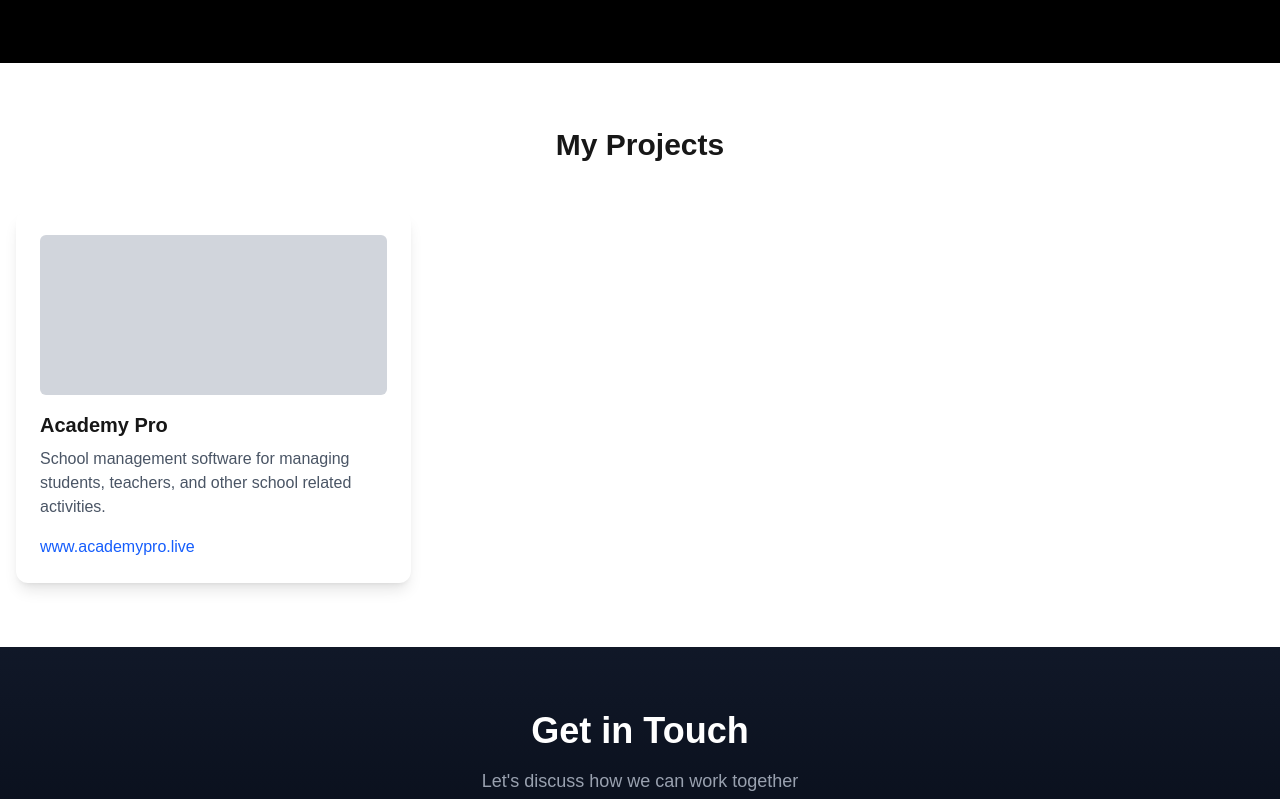
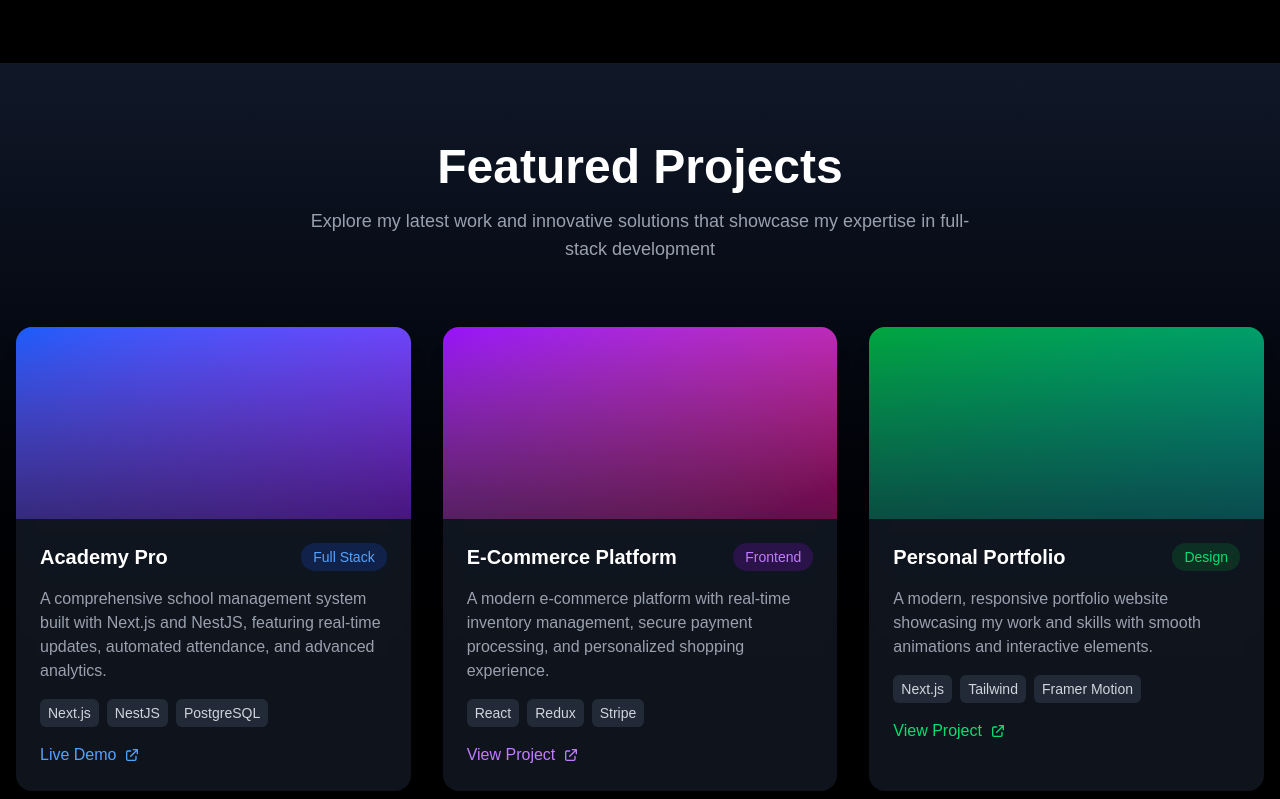
Before and after one commit to ra88ju/my-biodata, a Next.js app: page / in a window 1280 px wide. Shown: the part 1701-2500 px from the top of the page. Built offline with nearby package versions, Linux system fonts and the light colour scheme.

Commit message:
Revamp projects section: enhance layout with new styling, add project cards for Academy Pro, E-Commerce Platform, and Personal Portfolio, and implement animations for improved user experience.

```diff
--- a/app/page.tsx
+++ b/app/page.tsx
@@ -220,26 +220,133 @@ export default function Home() {
         {/* =============================== */}
         {/*        PROJECTS SECTION        */}
         {/* =============================== */}
-        <section id="projects" className="container mx-auto px-4 py-16">
-          <h2 className="text-3xl font-bold text-center mb-12">My Projects</h2>
-          {/* Add your project cards or descriptions here */}
+        <section id="projects" className="container mx-auto px-4 py-20 bg-gradient-to-b from-gray-900 to-black">
+          <div className="text-center mb-16">
+            <h2 className="text-4xl md:text-5xl font-bold text-white mb-4">Featured Projects</h2>
+            <p className="text-gray-400 text-lg max-w-2xl mx-auto">
+              Explore my latest work and innovative solutions that showcase my expertise in full-stack development
+            </p>
+          </div>
+
           <div className="grid grid-cols-1 md:grid-cols-2 lg:grid-cols-3 gap-8">
-            {/* Example Project Card */}
-            <div className="bg-white dark:bg-gray-800 rounded-xl p-6 shadow-lg hover:shadow-xl transition-shadow">
-              {/* Project Image Placeholder */}
-              <div className="w-full h-40 bg-gray-300 dark:bg-gray-700 rounded-md mb-4"></div>
-              <h3 className="text-xl font-bold mb-2">Academy Pro</h3>
-              <p className="text-gray-600 dark:text-gray-300 mb-4">
-                School management software for managing students, teachers, and other school related activities.
-              </p>
-              <div className="flex space-x-4">
+            {/* Academy Pro Project Card */}
+            <motion.div
+              initial={{ opacity: 0, y: 20 }}
+              whileInView={{ opacity: 1, y: 0 }}
+              viewport={{ once: true }}
+              transition={{ duration: 0.5 }}
+              className="group relative bg-gray-800/50 backdrop-blur-sm rounded-2xl overflow-hidden shadow-xl hover:shadow-2xl transition-all duration-300"
+            >
+              <div className="relative h-48 overflow-hidden">
+                <div className="w-full h-full bg-gradient-to-br from-blue-600 to-purple-600"></div>
+                <div className="absolute inset-0 bg-gradient-to-t from-gray-900 to-transparent opacity-60"></div>
+              </div>
+              <div className="p-6">
+                <div className="flex items-center justify-between mb-4">
+                  <h3 className="text-xl font-bold text-white">Academy Pro</h3>
+                  <span className="px-3 py-1 bg-blue-600/20 text-blue-400 rounded-full text-sm">Full Stack</span>
+                </div>
+                <p className="text-gray-400 mb-4">
+                  A comprehensive school management system built with Next.js and NestJS, featuring real-time updates, automated attendance, and advanced analytics.
+                </p>
+                <div className="flex flex-wrap gap-2 mb-4">
+                  <span className="px-2 py-1 bg-gray-700/50 text-gray-300 rounded-md text-sm">Next.js</span>
+                  <span className="px-2 py-1 bg-gray-700/50 text-gray-300 rounded-md text-sm">NestJS</span>
+                  <span className="px-2 py-1 bg-gray-700/50 text-gray-300 rounded-md text-sm">PostgreSQL</span>
+                </div>
+                <div className="flex items-center justify-between">
+                  <a
+                    href="https://www.academypro.live/"
+                    target="_blank"
+                    rel="noopener noreferrer"
+                    className="text-blue-400 hover:text-blue-300 transition-colors flex items-center gap-2"
+                  >
+                    <span>Live Demo</span>
+                    <svg className="w-4 h-4" fill="none" stroke="currentColor" viewBox="0 0 24 24">
+                      <path strokeLinecap="round" strokeLinejoin="round" strokeWidth="2" d="M10 6H6a2 2 0 00-2 2v10a2 2 0 002 2h10a2 2 0 002-2v-4M14 4h6m0 0v6m0-6L10 14" />
+                    </svg>
+                  </a>
+                </div>
+              </div>
+            </motion.div>
 
-                <a href="https://www.academypro.live/" className="text-blue-600"> www.academypro.live</a>
+            {/* E-Commerce Project Card */}
+            <motion.div
+              initial={{ opacity: 0, y: 20 }}
+              whileInView={{ opacity: 1, y: 0 }}
+              viewport={{ once: true }}
+              transition={{ duration: 0.5, delay: 0.1 }}
+              className="group relative bg-gray-800/50 backdrop-blur-sm rounded-2xl overflow-hidden shadow-xl hover:shadow-2xl transition-all duration-300"
+            >
+              <div className="relative h-48 overflow-hidden">
+                <div className="w-full h-full bg-gradient-to-br from-purple-600 to-pink-600"></div>
+                <div className="absolute inset-0 bg-gradient-to-t from-gray-900 to-transparent opacity-60"></div>
               </div>
-            </div>
+              <div className="p-6">
+                <div className="flex items-center justify-between mb-4">
+                  <h3 className="text-xl font-bold text-white">E-Commerce Platform</h3>
+                  <span className="px-3 py-1 bg-purple-600/20 text-purple-400 rounded-full text-sm">Frontend</span>
+                </div>
+                <p className="text-gray-400 mb-4">
+                  A modern e-commerce platform with real-time inventory management, secure payment processing, and personalized shopping experience.
+                </p>
+                <div className="flex flex-wrap gap-2 mb-4">
+                  <span className="px-2 py-1 bg-gray-700/50 text-gray-300 rounded-md text-sm">React</span>
+                  <span className="px-2 py-1 bg-gray-700/50 text-gray-300 rounded-md text-sm">Redux</span>
+                  <span className="px-2 py-1 bg-gray-700/50 text-gray-300 rounded-md text-sm">Stripe</span>
+                </div>
+                <div className="flex items-center justify-between">
+                  <a
+                    href="#"
+                    className="text-purple-400 hover:text-purple-300 transition-colors flex items-center gap-2"
+                  >
+                    <span>View Project</span>
+                    <svg className="w-4 h-4" fill="none" stroke="currentColor" viewBox="0 0 24 24">
+                      <path strokeLinecap="round" strokeLinejoin="round" strokeWidth="2" d="M10 6H6a2 2 0 00-2 2v10a2 2 0 002 2h10a2 2 0 002-2v-4M14 4h6m0 0v6m0-6L10 14" />
+                    </svg>
+                  </a>
+                </div>
+              </div>
+            </motion.div>
 
-            {/* Add more project cards here by copying the structure above */}
-
+            {/* Portfolio Project Card */}
+            <motion.div
+              initial={{ opacity: 0, y: 20 }}
+              whileInView={{ opacity: 1, y: 0 }}
+              viewport={{ once: true }}
+              transition={{ duration: 0.5, delay: 0.2 }}
+              className="group relative bg-gray-800/50 backdrop-blur-sm rounded-2xl overflow-hidden shadow-xl hover:shadow-2xl transition-all duration-300"
+            >
+              <div className="relative h-48 overflow-hidden">
+                <div className="w-full h-full bg-gradient-to-br from-green-600 to-teal-600"></div>
+                <div className="absolute inset-0 bg-gradient-to-t from-gray-900 to-transparent opacity-60"></div>
+              </div>
+              <div className="p-6">
+                <div className="flex items-center justify-between mb-4">
+                  <h3 className="text-xl font-bold text-white">Personal Portfolio</h3>
+                  <span className="px-3 py-1 bg-green-600/20 text-green-400 rounded-full text-sm">Design</span>
+                </div>
+                <p className="text-gray-400 mb-4">
+                  A modern, responsive portfolio website showcasing my work and skills with smooth animations and interactive elements.
+                </p>
+                <div className="flex flex-wrap gap-2 mb-4">
+                  <span className="px-2 py-1 bg-gray-700/50 text-gray-300 rounded-md text-sm">Next.js</span>
+                  <span className="px-2 py-1 bg-gray-700/50 text-gray-300 rounded-md text-sm">Tailwind</span>
+                  <span className="px-2 py-1 bg-gray-700/50 text-gray-300 rounded-md text-sm">Framer Motion</span>
+                </div>
+                <div className="flex items-center justify-between">
+                  <a
+                    href="#"
+                    className="text-green-400 hover:text-green-300 transition-colors flex items-center gap-2"
+                  >
+                    <span>View Project</span>
+                    <svg className="w-4 h-4" fill="none" stroke="currentColor" viewBox="0 0 24 24">
+                      <path strokeLinecap="round" strokeLinejoin="round" strokeWidth="2" d="M10 6H6a2 2 0 00-2 2v10a2 2 0 002 2h10a2 2 0 002-2v-4M14 4h6m0 0v6m0-6L10 14" />
+                    </svg>
+                  </a>
+                </div>
+              </div>
+            </motion.div>
           </div>
         </section>
 
```
